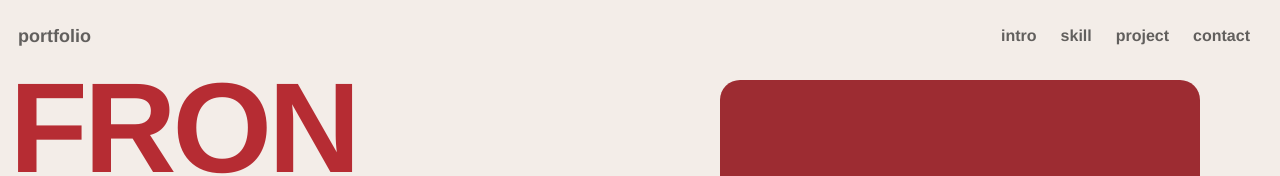
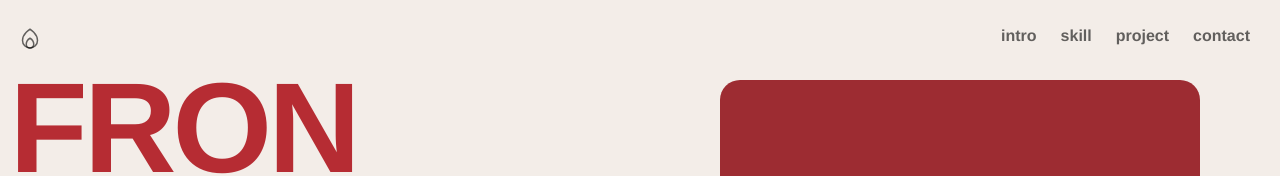
Before and after one commit to yun-narae/learn-react-portfolio, a React (Create React App) app: page / in a window 1280 px wide. Shown: the top 176 px of the page. Built offline with nearby package versions, Linux system fonts and the light colour scheme; a web font is replaced by a local one.

Commit message:
refactor: 로고 구조 정리 및 접근성 속성(aria-label) 추가

```diff
--- a/src/assets/scss/section/_header.scss
+++ b/src/assets/scss/section/_header.scss
@@ -1,6 +1,10 @@
 @use "../setting/mixin";
 
 @use './../setting' as *;
+
+.sr-only {
+    @include mixin.a11yHidden;
+}
 
 %button-reset {
     background-color: transparent;
@@ -36,11 +40,17 @@
             padding: rem(12px) rem(18px);
         }
 
-        .header__logo {
-            font-size: rem(18px);
-            font-weight: 800;
+        .header__icon {
+            width: 24px;
+            height: 24px;
+            margin-right: 8px;
+            vertical-align: middle;
+            transition: .3s;
             color: rgba(0, 0, 0, 0.6);
-            @include mixin.flex-between;
+
+            &:hover {
+                color: #B62C33;
+            }
         }
 
         .header__nav {
--- a/src/components/Header.jsx
+++ b/src/components/Header.jsx
@@ -1,15 +1,19 @@
 // src/components/Header.jsx
 import React from "react";
 import { headerNav } from "../constants";
+import SvgIcon from './SvgIcon/SvgIcon';
 
 const Header = () => {
     return (
         <header id="header" role="banner">
             <div className="header__inner">
                 {/* 로고 */}
-                <h1 className="header__logo">
-                    <a href="/" tabIndex={0}>
-                        portfolio
+                <h1>
+                    <a href="/" tabIndex={0} aria-label="홈으로 이동">
+                        <SvgIcon
+                            className="header__icon"
+                            name="small-flame"
+                        />
                     </a>
                 </h1>
 
```
